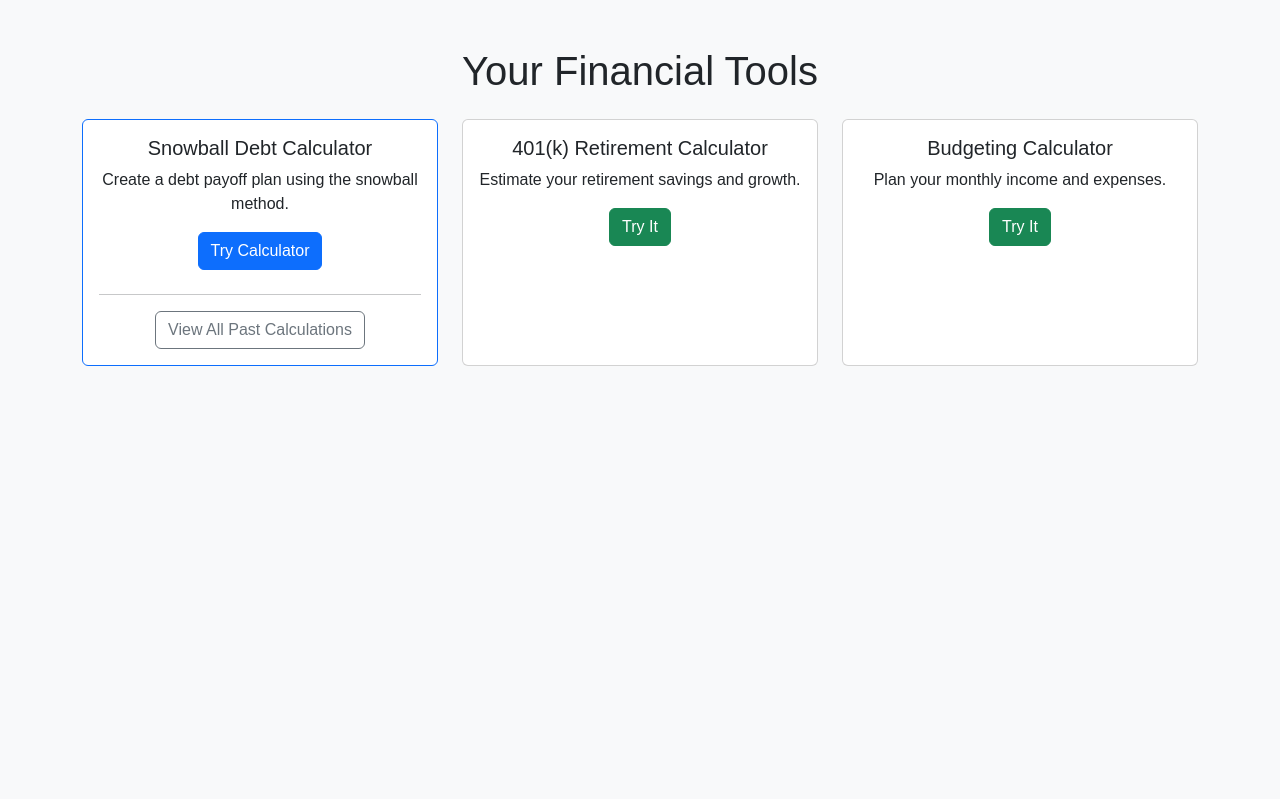
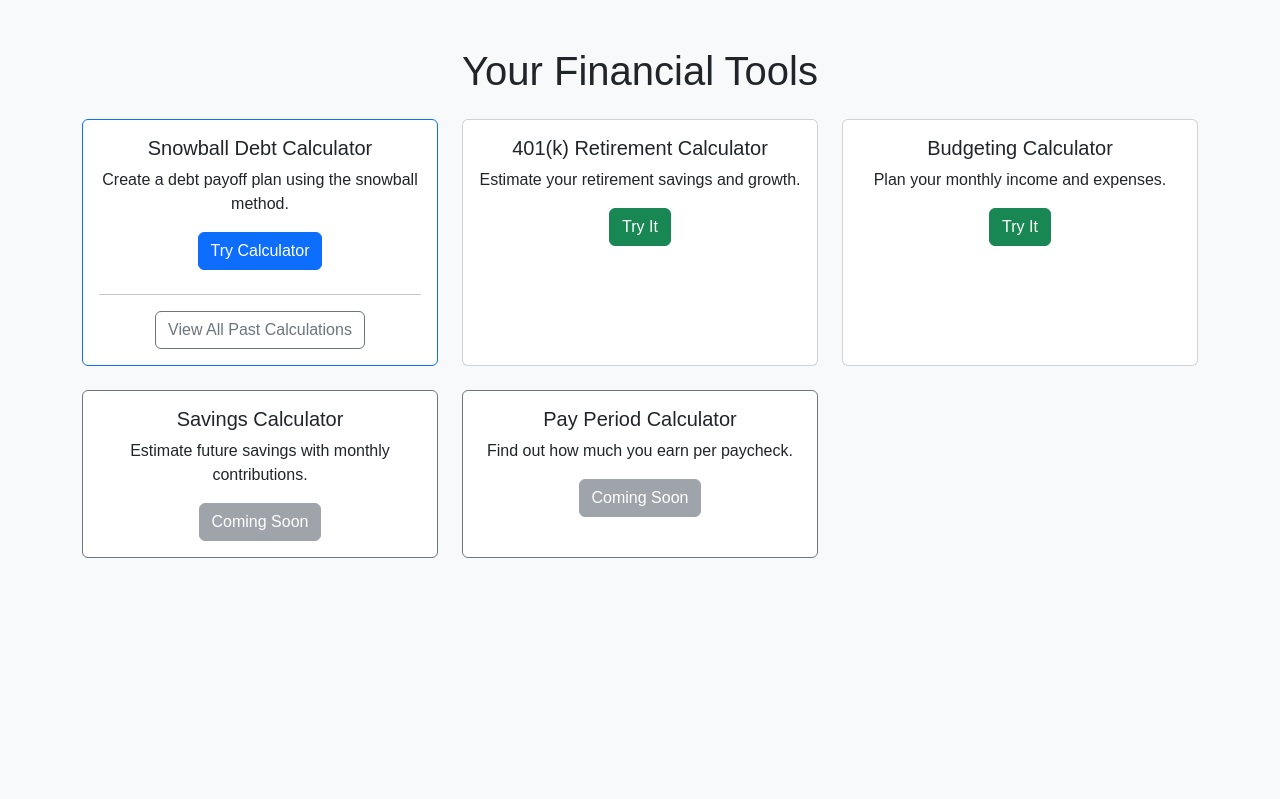
Before and after one commit to DePaul-Spring-2025-CSC-394-903/final-project-poc-team-5, a Django app: page /dashboard/ in a window 1280 px wide. Shown: the part 57-856 px from the top of the page. Run offline with Django 4.2, Linux system fonts and the light colour scheme; a user stored in the database is signed in.

Commit message:
comming soon pages in dash

```diff
--- a/main/templates/main/dashboard.html
+++ b/main/templates/main/dashboard.html
@@ -49,6 +49,27 @@
       </div>
     </div>
 
+    <!-- Savings Calculator (Coming Soon) -->
+  <div class="col">
+    <div class="card h-100 text-center border-secondary">
+      <div class="card-body">
+        <h5 class="card-title">Savings Calculator</h5>
+        <p class="card-text">Estimate future savings with monthly contributions.</p>
+        <button class="btn btn-secondary" disabled>Coming Soon</button>
+      </div>
+    </div>
+  </div>
+
+  <!-- Pay Period Calculator (Coming Soon) -->
+  <div class="col">
+    <div class="card h-100 text-center border-secondary">
+      <div class="card-body">
+        <h5 class="card-title">Pay Period Calculator</h5>
+        <p class="card-text">Find out how much you earn per paycheck.</p>
+        <button class="btn btn-secondary" disabled>Coming Soon</button>
+      </div>
+    </div>
+  </div>
   </div>
 </div>
 {% endblock %}
```
